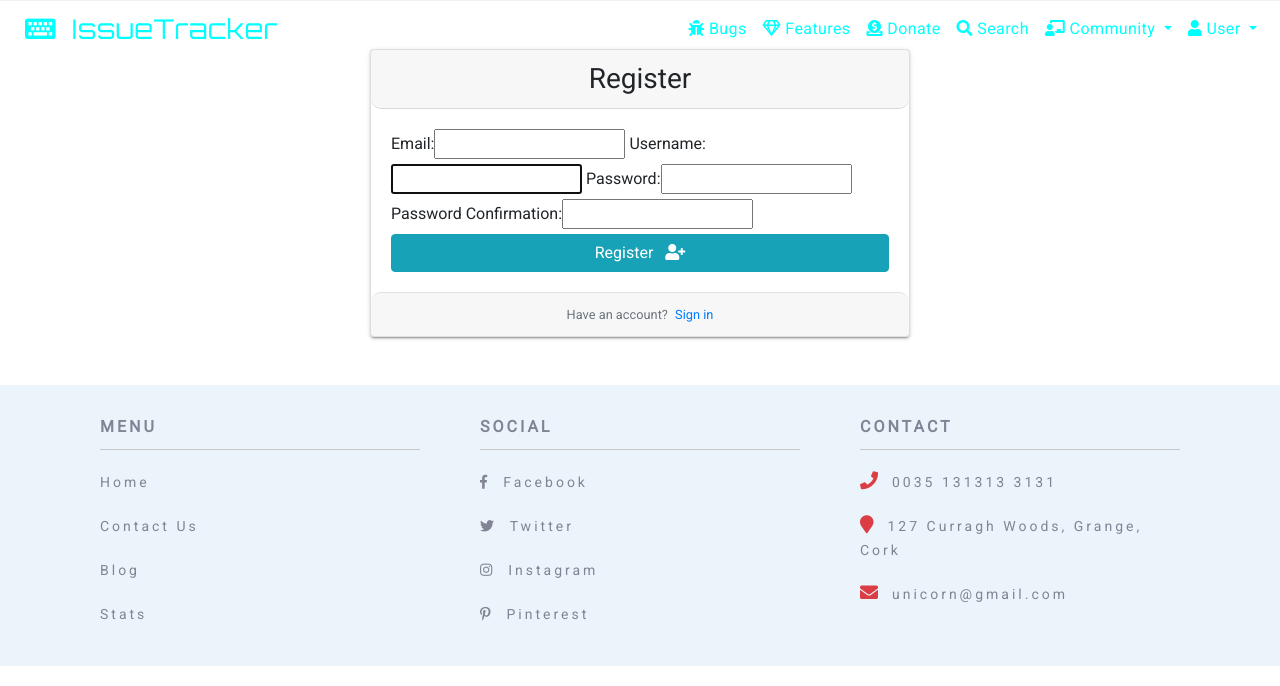
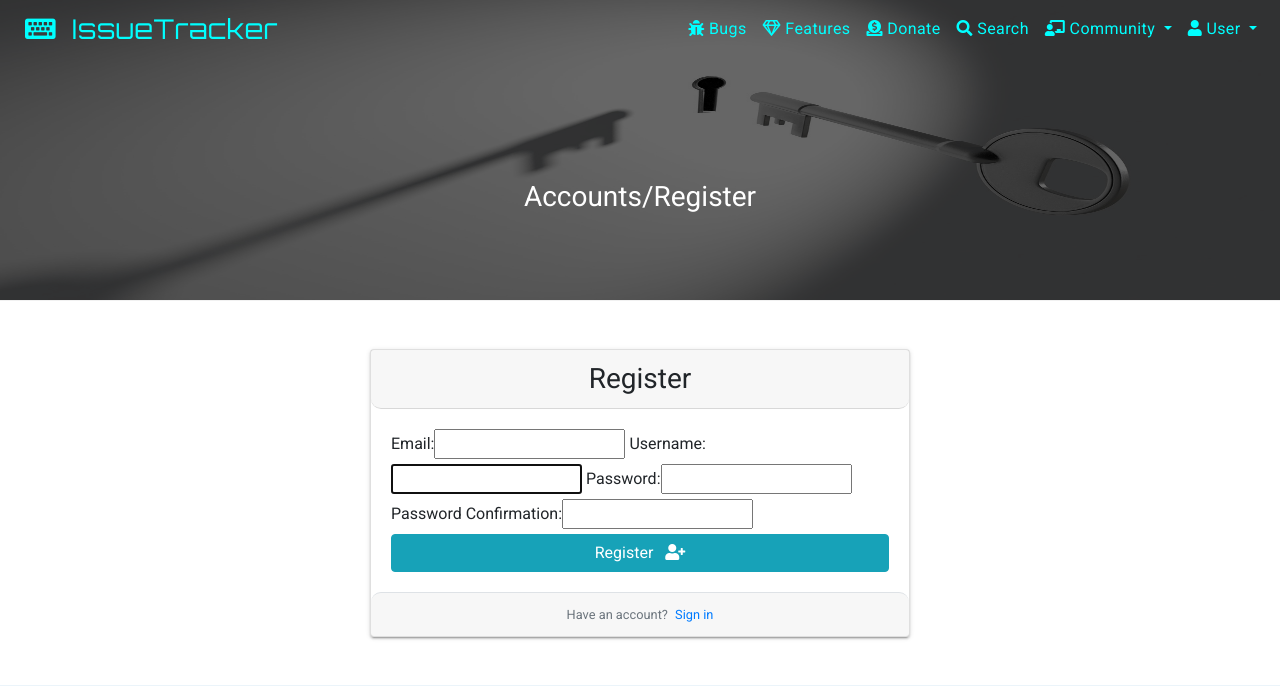
Before and after one commit to mariusz79/Django-Milestone-Project, a Django app: page /accounts/register/ in a window 1280 px wide. Shown: the top 686 px of the page. Run offline with Django 3.2, Linux system fonts and the light colour scheme; some libraries are stand-ins or nearby versions.

Commit message:
Add styles to navbar and registration page

```diff
--- a/accounts/templates/registration.html
+++ b/accounts/templates/registration.html
@@ -2,14 +2,24 @@
 
 {% block page_title %}Registration Page{% endblock %}
 
+{% load bootstrap_tags %}
 
+{% block background %}
 
+    <div class="first-container pages">
+        <div class="baner ">
+            <div class="image-darker">
+                <img src="/media/banners/b1.jpg" class="background-short "></div>
+            <div class="banner-title-down text-center ">
+                <h3 class="text-white ">Accounts/Register</h3>
+            </div>
+        </div>
+    </div>
 
-
+{% endblock background %}
 
 {% block content %}
 <div class="container mb-5">
-
     <div class="row justify-content-center">
         <div class="col-lg-6 col-md-8 col-sm-10">
             <div class="card shadow mt-5">
@@ -17,20 +27,16 @@
                 <div class="card-body">
                     <form method="POST">
                         {% csrf_token %}
-                        {{ registration_form   }}
+                        {{ registration_form | as_bootstrap }}
                         <button type="submit" class="btn btn-info btn-rounded   btn-block">Register &nbsp; <i
                                 class="fas fa-user-plus"></i></button>
-
                     </form>
-
-
                 </div>
                 <div class="border-top card-footer">
                     <small class="text-muted center">
                         <span> Have an account? <a href=" " class="ml-1"> Sign in
                             </a></span></small>
                 </div>
-
             </div>
         </div>
     </div>
--- a/static/css/custom.css
+++ b/static/css/custom.css
@@ -46,12 +46,71 @@ ul {
   background-color: #f1f1f1;
 }
 
+.first-container{
+  background:   no-repeat center center;
+  -webkit-background-size: cover;
+  -moz-background-size: cover;
+  -o-background-size: cover;
+  background-size: cover;
+  width: 100%;
+}
+
 .home-page{
 height: 500px;
 }
 
 .pages{
 height: 300px;
+}
+
+.background-short{
+  background:   no-repeat center center;
+  -webkit-background-size: cover;
+  -moz-background-size: cover;
+  -o-background-size: cover;
+  background-size: cover;
+  width: 100%;
+  height: 300px;
+
+}
+.background-high{
+  background:   no-repeat center center;
+  -webkit-background-size: cover;
+  -moz-background-size: cover;
+  -o-background-size: cover;
+  background-size: cover;
+  width: 100%;
+  height: 500px;
+
+}
+.image-darker:after {
+  content:"";
+  display:block;
+  position:absolute;
+  top:0;
+  bottom:0;
+  left:0;
+  right:0;
+  background:rgba(0,0,0,0.6);
+
+}
+
+.baner{
+  position: relative;
+}
+
+.banner-title-up {
+    position: absolute;
+    top: 40%;
+    width: 100%;
+    height: 100%;
+}
+
+.banner-title-down {
+    position: absolute;
+    top: 60%;
+    width: 100%;
+    height: 100%;
 }
 
 /* ------------------------navbar-------------------------- */
```
Also changed, not shown: media/banners/b1.jpg (added).
